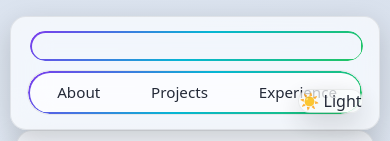
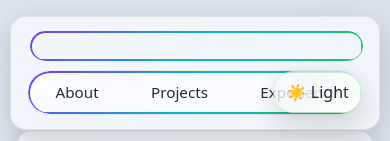
Before and after one commit to 29thnight/29thnight.github.io, a React (Vite) app in the folder my-portfolio/: page / in a window 390 px wide. Shown: the top 141 px of the page. Built offline with nearby package versions, Linux system fonts and the light colour scheme.

Commit message:
feat: iOS Safari 그라데이션 텍스트 투명 이슈 수정 및 모바일 전용 ThemeToggle 고정

```diff
--- a/my-portfolio/src/index.css
+++ b/my-portfolio/src/index.css
@@ -836,3 +836,52 @@ section[id] { scroll-margin-top: 84px; }
     box-shadow: 0 10px 28px rgba(0,0,0,.18);
   }
 }
+
+/* iOS Safari에서 그라데이션 텍스트 투명 이슈: 모바일에서만 일반 텍스트 */
+@supports (-webkit-touch-callout: none) {
+  @media (pointer: coarse) and (max-width: 640px) {
+    .brand-gradient{
+      background: none !important;
+      -webkit-background-clip: initial !important;
+              background-clip: border-box !important;
+      -webkit-text-fill-color: currentColor !important;
+      color: var(--text) !important;
+    }
+  }
+}
+
+/* ── 모바일 전용: ThemeToggle을 화면 우하단 고정(FAB) ── */
+@media (max-width: 640px){
+  /* 네비 캡슐의 장식 레이어가 클릭 막지 않도록 */
+  .topbar .nav-links::before{ pointer-events: none; }
+
+  /* 네비 캡슐은 가운데 정렬만 */
+  .topbar .nav-links{
+    justify-content: center;
+    gap: .35rem;
+    padding: .35rem .5rem;
+  }
+
+  /* ✅ 토글을 뷰포트로 강제 고정 (네비 안에 있어도 강제로 분리) */
+  .theme-fab,
+  .topbar .nav-links .theme-fab{
+    position: fixed !important;
+    right: calc(env(safe-area-inset-right, 0) + 16px) !important;
+    bottom: calc(env(safe-area-inset-bottom, 0) + 16px) !important;
+    z-index: 1000;
+    display: inline-flex;
+    align-items: center;
+    gap: .35rem;
+    padding: .55rem .8rem;
+    border-radius: 9999px;
+    background: var(--glass-bg);
+    border: 1px solid var(--glass-brd);
+    backdrop-filter: blur(14px) saturate(160%);
+    -webkit-backdrop-filter: blur(14px) saturate(160%);
+    box-shadow: 0 10px 28px rgba(0,0,0,.18);
+    pointer-events: auto;
+  }
+
+  /* 토글이 고정되므로 네비 내부에서 자리 차지하지 않게(마진 제거) */
+  .topbar .nav-links .theme-fab{ margin: 0 !important; }
+}
```
